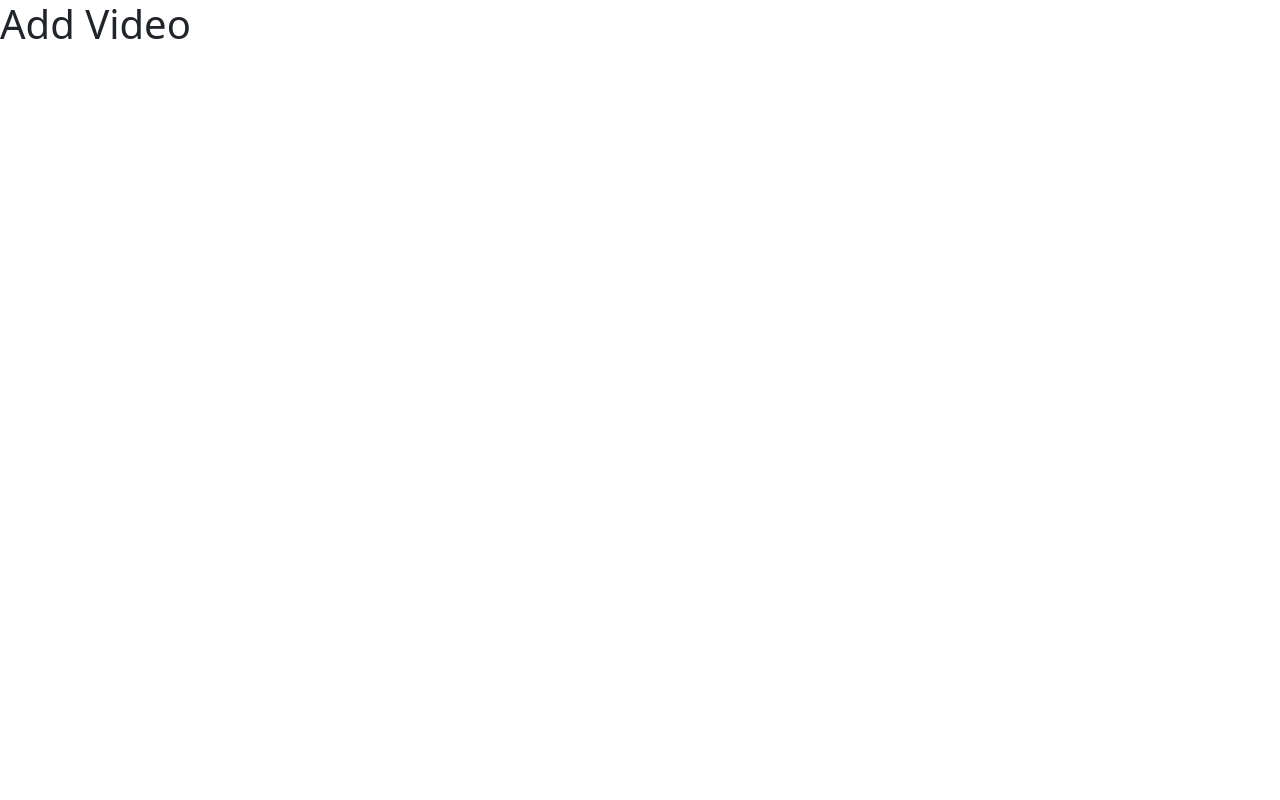
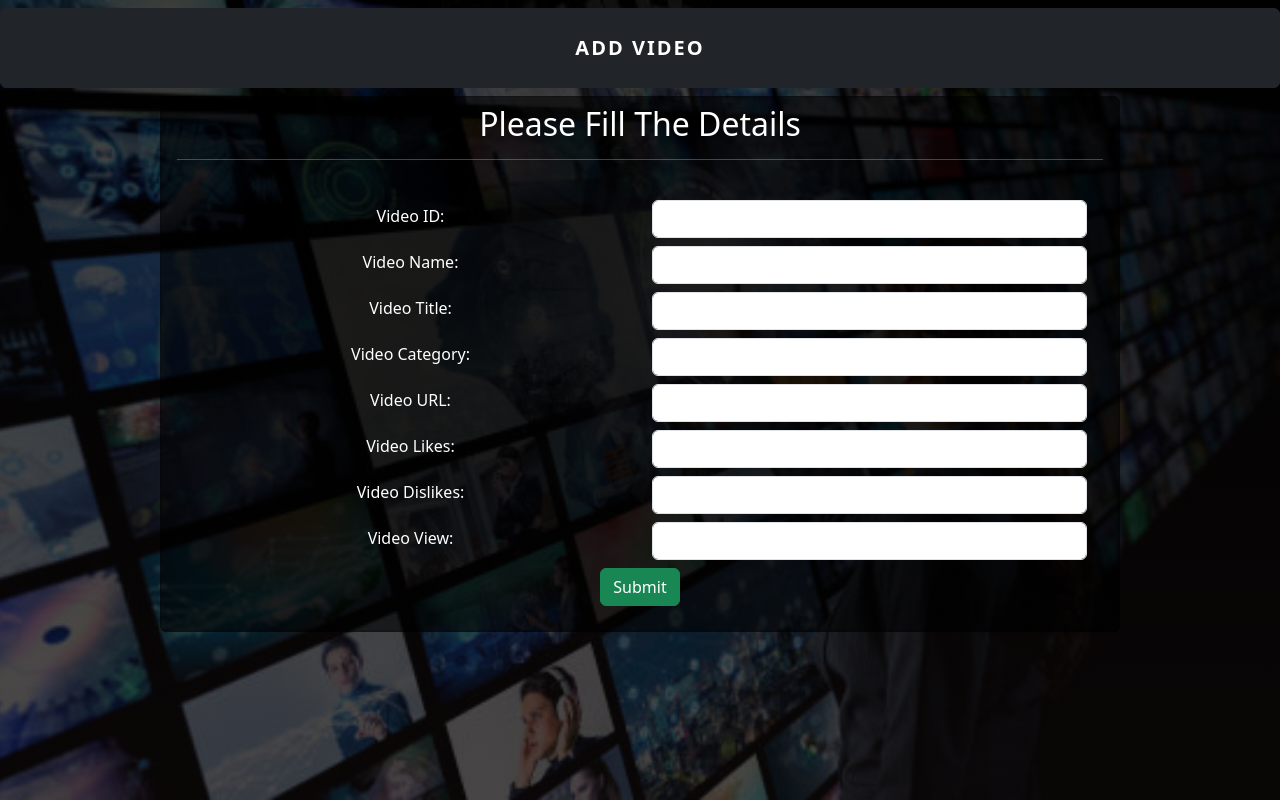
Before and after one commit to Himanshu12866/library-project, a React (Create React App) app: page /addVideo in a window 1280 px wide. Built offline with nearby package versions, Linux system fonts and the light colour scheme.

Commit message:
"Added API endpoint for adding videos, created AddVideo component with form, and updated AdminDashboard component with video display and editing functionality."

```diff
--- a/src/components/addVdo.jsx
+++ b/src/components/addVdo.jsx
@@ -1,9 +1,121 @@
+import axios from "axios"
+import { useFormik } from "formik"
+import { useNavigate } from "react-router-dom"
 
 
-export default function AddVideo(){
-    return(
-        <div>
-            <h1>Add Video</h1>
+
+export default function AddVideo() {
+let navigate  = useNavigate()
+
+    let formik = useFormik({
+        initialValues: {
+            videoId: "",
+            videoName:"",
+            url: "",
+            title:"",
+            videoCategory:"",
+            dislikes: "",
+            likes: "",
+            views:""
+        },
+        enableReinitialize:true,
+        onSubmit: (values) => {
+          axios.post(
+            "http://127.0.0.1:1234/addVdo" , values
+          )
+          .then(() => {
+            alert("Video Added Successfully")
+            navigate("/adminDash")
+          })
+        }
+
+    })
+    return (
+        <div className="home-box-1">
+            <h1 className="btn fw-bold btn-dark w-100 my-2 p-4" style={{ textTransform: "uppercase", fontSize: "20px", letterSpacing: "2px" }}>Add Video</h1>
+
+            <div style={{ display: "flex", justifyContent: "center", width: "100%" }}>
+                <div className="card w-75" style={{ backgroundColor: "rgba(0,0,0,.6)" }}>
+
+                    <div className="card-header" style={{ backgroundColor: "transparent", color: "white" }}>
+                        <h2>Please Fill The Details</h2>
+                        <hr></hr>
+                        <div className="card-body">
+
+                            <form onSubmit={formik.handleSubmit}>
+                                <div className="row my-2">
+                                    <div className="col-6 p-1">
+                                        Video ID:
+                                    </div>
+                                    <div className="col-6">
+                                        <input onChange={formik.handleChange} name="videoId" className="form-control"  />
+                                    </div>
+                                </div>
+                                <div className="row my-2">
+                                    <div className="col-6 p-1">
+                                        Video Name:
+                                    </div>
+                                    <div className="col-6">
+                                        <input onChange={formik.handleChange} name="videoName" className="form-control"  />
+                                    </div>
+                                </div>
+                                <div className="row my-2">
+                                    <div className="col-6 p-1">
+                                        Video Title:
+                                    </div>
+                                    <div className="col-6">
+                                        <input onChange={formik.handleChange} name="url" className="form-control"  />
+                                    </div>
+                                </div>
+                                <div className="row my-2">
+                                    <div className="col-6 p-1">
+                                        Video Category:
+                                    </div>
+                                    <div className="col-6">
+                                        <input onChange={formik.handleChange} name="videoCategory" className="form-control"  />
+                                    </div>
+                                </div>
+                                <div className="row my-2">
+                                    <div className="col-6 p-1 w-50" >
+                                        Video URL:
+                                    </div>
+                                    <div className="col-6">
+                                        <input onChange={formik.handleChange} name="url" className="form-control"  />
+                                    </div>
+                                </div>
+                                <div className="row my-2">
+                                    <div className="col-6 p-1 w-50" >
+                                        Video Likes:
+                                    </div>
+                                    <div className="col-6">
+                                        <input onChange={formik.handleChange} name="likes" className="form-control" />
+                                    </div>
+                                </div>
+                                <div className="row my-2">
+                                    <div className="col-6 p-1 w-50" >
+                                        Video Dislikes:
+                                    </div>
+                                    <div className="col-6">
+                                        <input onChange={formik.handleChange} name="dislikes" className="form-control" />
+                                    </div>
+                                </div>
+                                <div className="row my-2">
+                                    <div className="col-6 p-1 w-50" >
+                                        Video View:
+                                    </div>
+                                    <div className="col-6">
+                                        <input onChange={formik.handleChange} name="views" className="form-control" />
+                                    </div>
+                                </div>
+                                <button type="submit" className="btn btn-success">Submit</button>
+                            </form>
+
+                        </div>
+
+                    </div>
+                </div>
+
+            </div>
         </div>
     )
 }
--- a/src/components/adminDashboard.jsx
+++ b/src/components/adminDashboard.jsx
@@ -12,8 +12,8 @@ export default function AdminDashBoard() {
         title: "",
         videocategory: "",
         url: "",
+        dislikes: "",
         likes: "",
-        dislikes: "",
         views: ""
 
     }])
@@ -63,32 +63,35 @@ export default function AdminDashBoard() {
                 </div>
             </nav>
 
-            <div>
+            <div className="d-flex justify-content-center">
 
 
-                <div className="d-flex justify-content-center mt-4">
+
+                <div style={{ width: "85%" }}>
                     {
-                        vdo.map(item => <div  className="row" style={{ width: "80%" }}>
-                            <div className="col-lg-4" key={item.id}>
-                                <iframe style={{ width: "100%", height: "250px" }} src={item.url} title={item.title}  allow="accelerometer; autoplay; clipboard-write; encrypted-media; gyroscope; picture-in-picture; web-share" allowFullScreen></iframe>
+                        vdo.map(item => <div className="row my-3" style={{ width: "100%", height: "400px" }}>
+                            <div className="col-lg-6" key={item.id}>
+                                <iframe style={{ width: "100%", height: "380px" }} src={item.url} title={item.title} allow="accelerometer; autoplay; clipboard-write; encrypted-media; gyroscope; picture-in-picture; web-share" allowFullScreen></iframe>
                             </div>
                             <div className="col-lg-6" key={item.id} style={{ textAlign: "left" }}>
+                                <div style={{ height: "320px"}}>
                                     <p> Name :<span className="fw-bold"> {item.title}</span></p>
                                     <p>Category : <span>{item.videoName}</span></p>
                                     <div className="d-flex justify-content-start">
                                         <p><span className="btn bi bi-hand-thumbs-up-fill p-0 text-light"></span>{item.likes}</p>
                                         <p className="mx-2"><span className="btn bi bi-hand-thumbs-down-fill text-light p-0"></span>{item.dislikes}</p>
                                         <p><span className="btn bi bi-people-fill text-light p-0"></span>{item.views}</p>
-
                                     </div>
                                 </div>
-                            <div className="col-lg-2" key={item.id} style={{ display: "flex", flexDirection: "column", alignContent: "space-between", justifyContent: "space-evenly" }}>
-                                <div>
-                                    <button className="btn btn-dark w-100">Edit Video Details</button>
+                                <div className="row" key={item.id} >
+                                    <div className="col-6">
+                                        <button className="btn btn-dark w-100 p-2 mt-3">Edit Video Details</button>
                                     </div>
-                                <div>
-                                    <button className="btn btn-danger w-100">Remove Video</button>
+                                    <div className="col-6">
+                                        <button className="btn btn-danger w-100 p-2 mt-3">Remove Video</button>
                                     </div>
+                                </div>
+
 
                             </div>
 
@@ -98,5 +101,6 @@ export default function AdminDashBoard() {
                 </div>
             </div>
         </div>
+
     )
 }
```
Also changed, not shown: src/apis/api.js (+23 -0 lines). Lines whose indentation alone changed are shown as unchanged.
